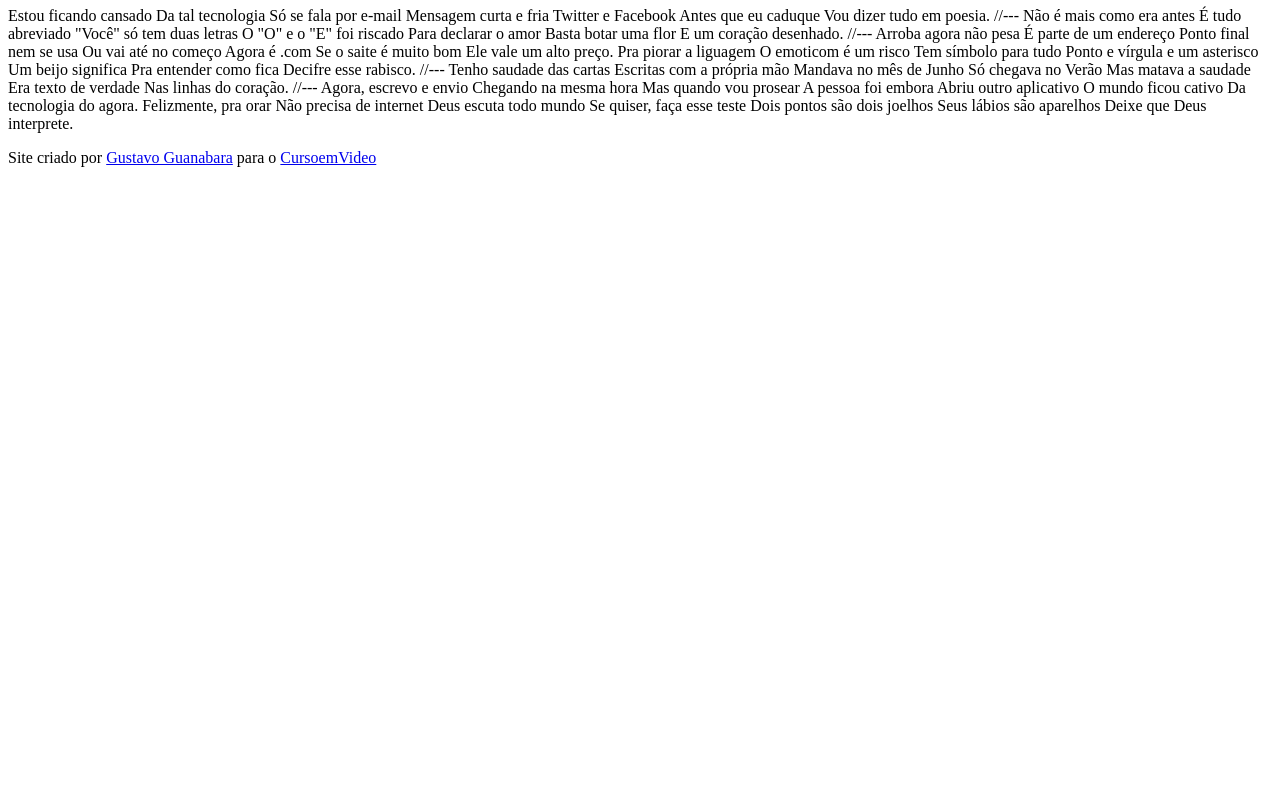
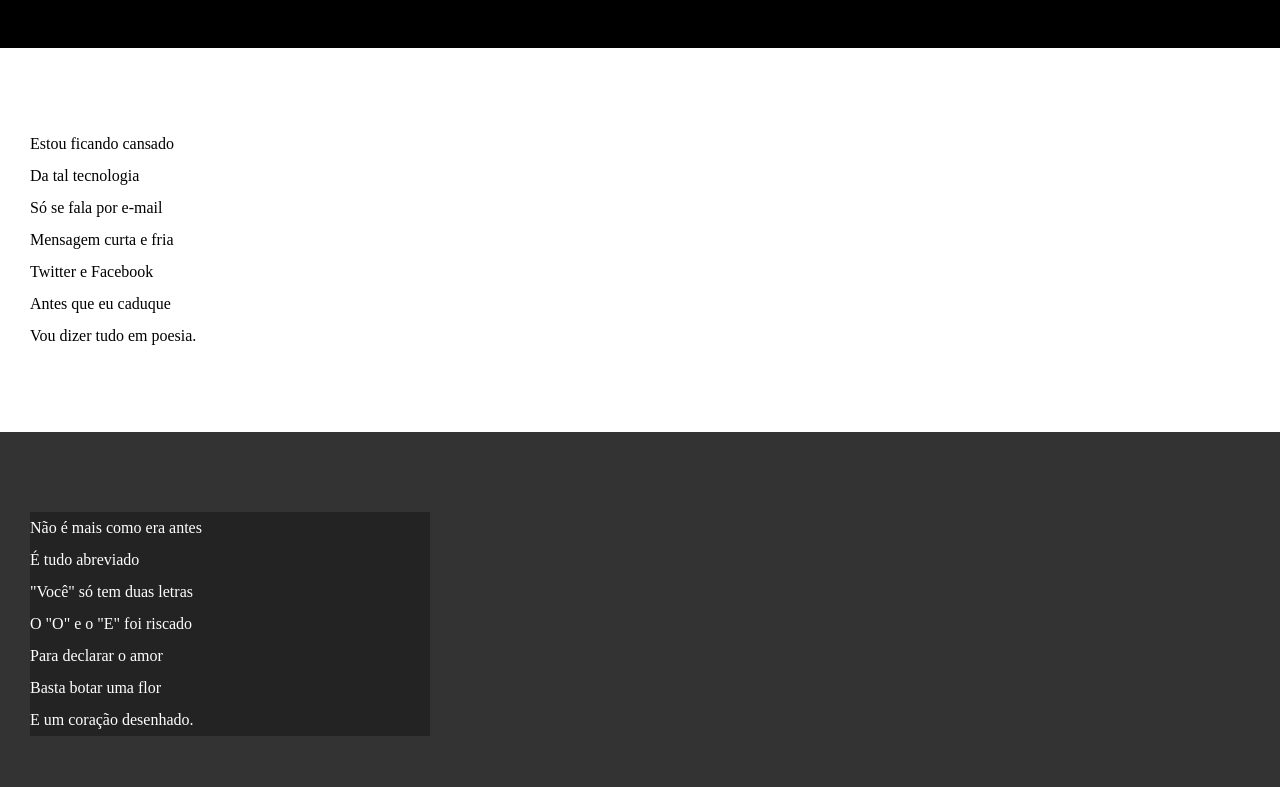
Before and after one commit to KatherineBazuza/html-css, a plain HTML site: page módulo 3/desafios/desafio 012/index.html in a window 1280 px wide. Shown: the part 107-894 px from the top of the page. Before the commit the page ends 800 px from the top, so only its background shows below. Drawn offline with Linux system fonts and the light colour scheme.

Commit message:
Atualizei estilos de textos e blocos

```diff
--- /dev/null
+++ b/módulo 3/desafios/desafio 012/estilo/style.css
@@ -0,0 +1,65 @@
+@charset "UTF-8";
+
+*{
+    margin: 0px;
+    padding: 0px;
+}
+
+html, body{
+    min-height: 100vh;
+    background-color: darkgray;
+}
+
+header{
+    background-color: black;
+    color: white;
+    text-align: center;
+}
+
+header > h1{
+    padding-top: 50px;
+    font-variant: small-caps;
+}
+
+header > p{
+    padding-bottom: 50px;
+}
+
+header a, footer a{
+    color: white;
+    text-decoration: none;
+    font-weight: bolder;
+}
+
+header a:hover, footer a:hover{
+    text-decoration: underline;
+}
+
+section{
+    padding-top: 10vh;
+    padding-bottom: 10vh;
+    padding-left: 30px;
+    line-height: 2em;
+}
+
+section.normal{
+    background-color: white;
+    color: black;
+}
+
+section.imagem{
+    background-color: rgb(51, 51, 51);
+    color: white;
+}
+
+section.imagem > p{
+    background-color: rgba(0, 0, 0, 0.322);
+    width: 400px;
+}
+
+footer{
+    background-color: black;
+    color: white;
+    text-align: center;
+    padding: 10px;
+}
--- a/módulo 3/desafios/desafio 012/index.html
+++ b/módulo 3/desafios/desafio 012/index.html
@@ -4,6 +4,7 @@
     <meta charset="UTF-8">
     <meta name="viewport" content="width=device-width, initial-scale=1.0">
     <title>Projeto cordel</title>
+    <link rel="stylesheet" href="estilo/style.css">
 </head>
 <body>
     <header>
@@ -11,69 +12,85 @@
         <p> Por <a href="https://www.recantodasletras.com.br/poesias/3186743" target="_blank">Milton Duarte</a></p>
     </header>
 
-    Estou ficando cansado
-    Da tal tecnologia
-    Só se fala por e-mail
-    Mensagem curta e fria
-    Twitter e Facebook
-    Antes que eu caduque
-    Vou dizer tudo em poesia.
+    <section class="normal">
+        <p>
+            Estou ficando cansado <br>
+            Da tal tecnologia <br>
+            Só se fala por e-mail <br>
+            Mensagem curta e fria <br>
+            Twitter e Facebook <br>
+            Antes que eu caduque <br>
+            Vou dizer tudo em poesia.
+        </p>
+    </section>
 
-    //---
+    <section class="imagem">
+        <p>
+            Não é mais como era antes <br>
+            É tudo abreviado <br>
+            "Você" só tem duas letras <br>
+            O "O" e o "E" foi riscado <br>
+            Para declarar o amor <br>
+            Basta botar uma flor <br>
+            E um coração desenhado.
+        </p>
+    </section>
 
-    Não é mais como era antes
-    É tudo abreviado
-    "Você" só tem duas letras
-    O "O" e o "E" foi riscado
-    Para declarar o amor
-    Basta botar uma flor
-    E um coração desenhado.
+    <section class="normal">
+        <p>
+            Arroba agora não pesa <br>
+            É parte de um endereço <br>
+            Ponto final nem se usa <br>
+            Ou vai até no começo <br>
+            Agora é .com <br>
+            Se o saite é muito bom <br>
+            Ele vale um alto preço.
+        </p>
 
-    //---
+        <p>
+            Pra piorar a liguagem <br>
+            O emoticom é um risco <br>
+            Tem símbolo para tudo <br>
+            Ponto e vírgula e um asterisco <br>
+            Um beijo significa <br>
+            Pra entender como fica <br>
+            Decifre esse rabisco.
+        </p>
+    </section>
 
-    Arroba agora não pesa
-    É parte de um endereço
-    Ponto final nem se usa
-    Ou vai até no começo
-    Agora é .com
-    Se o saite é muito bom
-    Ele vale um alto preço.
+    <section class="imagem">
+        <p>
+            Tenho saudade das cartas <br>
+            Escritas com a própria mão <br>
+            Mandava no mês de Junho <br>
+            Só chegava no Verão <br>
+            Mas matava a saudade <br>
+            Era texto de verdade <br>
+            Nas linhas do coração.
+        </p>
+    </section>
 
-    Pra piorar a liguagem
-    O emoticom é um risco
-    Tem símbolo para tudo
-    Ponto e vírgula e um asterisco
-    Um beijo significa
-    Pra entender como fica
-    Decifre esse rabisco.
+    <section class="normal">
+        <p>
+            Agora, escrevo e envio <br>
+            Chegando na mesma hora <br>
+            Mas quando vou prosear <br>
+            A pessoa foi embora <br>
+            Abriu outro aplicativo <br>
+            O mundo ficou cativo <br>
+            Da tecnologia do agora.
+        </p>
 
-    //---
-
-    Tenho saudade das cartas
-    Escritas com a própria mão
-    Mandava no mês de Junho
-    Só chegava no Verão
-    Mas matava a saudade
-    Era texto de verdade
-    Nas linhas do coração.
-
-    //---
-
-    Agora, escrevo e envio
-    Chegando na mesma hora
-    Mas quando vou prosear
-    A pessoa foi embora
-    Abriu outro aplicativo
-    O mundo ficou cativo
-    Da tecnologia do agora.
-
-    Felizmente, pra orar
-    Não precisa de internet
-    Deus escuta todo mundo
-    Se quiser, faça esse teste
-    Dois pontos são dois joelhos
-    Seus lábios são aparelhos
-    Deixe que Deus interprete.
+        <p>
+            Felizmente, pra orar <br>
+            Não precisa de internet <br>
+            Deus escuta todo mundo <br>
+            Se quiser, faça esse teste <br>
+            Dois pontos são dois joelhos <br>
+            Seus lábios são aparelhos <br>
+            Deixe que Deus interprete.
+        </p>
+    </section>
 
     <footer>
         <p>Site criado por <a href="https://gustavoguanabara.github.io/" target="_blank">Gustavo Guanabara</a> para o <a href="https://www.youtube.com/@CursoemVideo" target="_blank">CursoemVideo</a></p>
```
